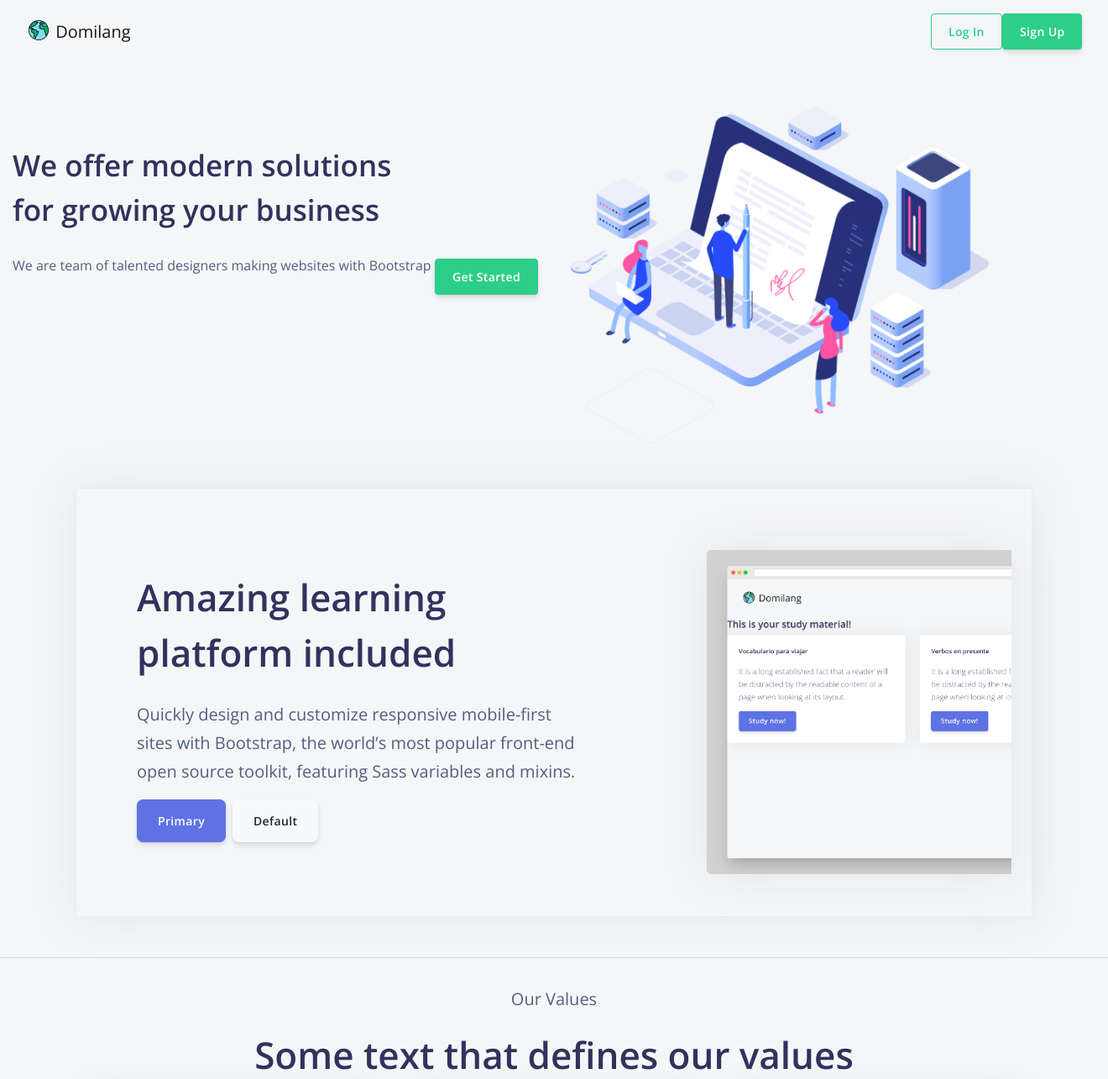
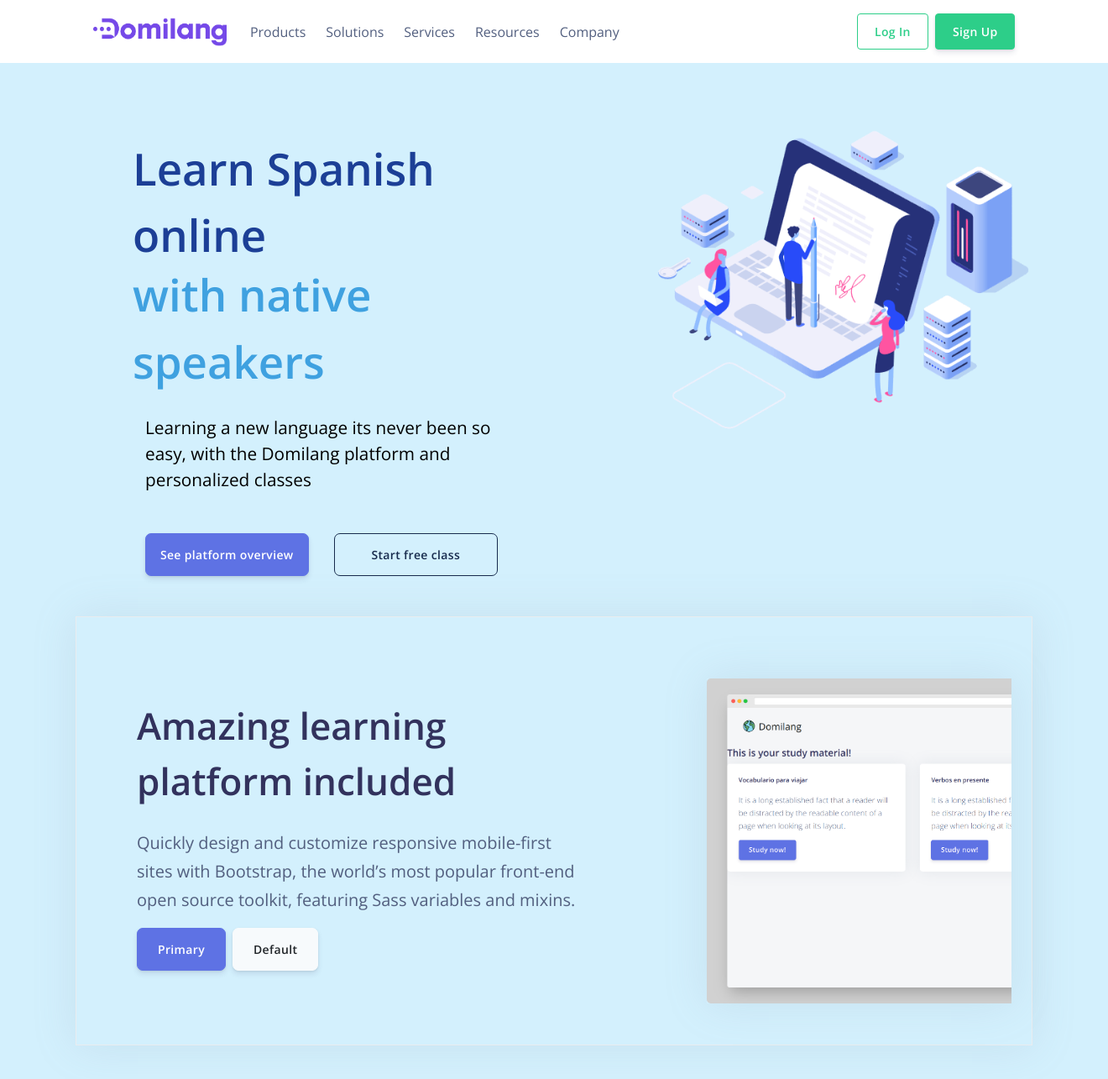
Before and after one commit to semroig/domilang-webapp, a Django app: template domilang/templates/domilang/index.html in a window 1320 px wide; the page is wider, and only the part inside the window is pictured. Shown: the top 1285 px of that part at 84% size. Run offline with Django 3.2, Linux system fonts and the light colour scheme; the template is opened without the code that fills it, so the values that code supplies are empty; style sheets or scripts are compiled from the project's sources; some libraries are stand-ins or nearby versions; grey boxes are pictures that could not be loaded.

Commit message:
Landing style

```diff
--- a/domilang/static/domilang/styles.css
+++ b/domilang/static/domilang/styles.css
@@ -1,7 +1,10 @@
-html,
-body {
+html,body {
   height: 100%;
-  background-color: #f5f6f8;
+  background-color: #d3f0fd;
+}
+
+.all_body {
+    padding: 30px;
 }
 
 input {
@@ -38,9 +41,14 @@
 }
 
 #hero_img {
-    width: 80%;
+    width: 90%;
 }
 
 #sticky-footer {
     flex-shrink: none;
 }
+
+#description {
+    color: black;
+    font-size: 1.3rem;
+}
--- a/domilang/templates/domilang/index.html
+++ b/domilang/templates/domilang/index.html
@@ -5,16 +5,30 @@
 
     <div class="container-fluid mt-5">
         <div class="row">
-            <div class="col-md-6 mt-5">
-                <h1 class="display-3">
-                    We offer modern solutions<br>for growing your business
+            <div class="col-md-7 mt-2 px-8">
+                <h1 class="display-1" style="color: #1c3f96;">
+                    Learn Spanish online
                 </h1>
-                <a>
-                    We are team of talented designers making websites with Bootstrap
-                </a>
-                <button class="btn btn-success mt-4">Get Started</button>
+                <h1 class="display-1 mt-n3" style="color: #3fa1e0;">
+                  with native speakers
+                </h1>
+                <div class="container-fluid mt-4">
+                  <a class="w-50" id="description">
+                    Learning a new language its never been so easy,
+                    with the Domilang platform and personalized classes
+                  </a>
+                  <br>
+                  <div class="row w-100 mt-5">
+                    <div class="col-md-6">
+                      <button type="button" class="btn btn-primary btn-lg btn-block">See platform overview</button>
+                    </div>
+                    <div class="col-md-6">
+                      <button type="button" class="btn btn-outline-default btn-lg btn-block">Start free class</button>
+                    </div>
+                  </div>
+                </div>
             </div>
-            <div class="col-md-6">
+            <div class="col-md-5">
                 <img src="{% static 'domilang/images/hero-img.png' %}" class="rounded" alt="hero pic" id="hero_img">
             </div>
         </div>
--- a/domilang/templates/domilang/layout.html
+++ b/domilang/templates/domilang/layout.html
@@ -9,7 +9,7 @@
         <title>Domilang</title>
 
         <!-- Favicon -->
-        <link href="{% static 'domilang/images/worldwide.svg' %}" rel="icon" type="image/png">
+        <link href="{% static 'domilang/images/icon.png' %}" rel="icon" type="image/png">
         <!-- Fonts -->
         <link href="https://fonts.googleapis.com/css?family=Open+Sans:300,400,600,700" rel="stylesheet">
         <!-- Icons -->
@@ -40,12 +40,26 @@
     </head>
     <body class="landing-page">
 
-        <nav class="navbar sticky-top navbar-expand-md navbar-light" style="background-color: #f5f6f8;">
+        <nav class="navbar sticky-top navbar-expand-md navbar-light px-7" style="background-color: white;">
             <!-- Navbar content -->
             <div class="container-fluid w-100">
                 <a class="navbar-brand" href="{% url 'domilang:index' %}">
-                    <img src="{% static 'domilang/images/worldwide.svg' %}" alt="" width="30" height="24" class="d-inline-block align-text-top">
-                    Domilang
+                    <img src="{% static 'domilang/images/logo.png' %}" alt="" width="" height="34" class="d-inline-block align-text-top">
+                </a>
+                <a class="nav-link active" aria-current="page" href="{% url 'domilang:home' %}">
+                  Products
+                </a>
+                <a class="nav-link active" aria-current="page" href="{% url 'domilang:home' %}">
+                  Solutions
+                </a>
+                <a class="nav-link active" aria-current="page" href="{% url 'domilang:home' %}">
+                  Services
+                </a>
+                <a class="nav-link active" aria-current="page" href="{% url 'domilang:home' %}">
+                  Resources
+                </a>
+                <a class="nav-link active" aria-current="page" href="{% url 'domilang:home' %}">
+                  Company
                 </a>
                 <button class="navbar-toggler" type="button" data-bs-toggle="collapse" data-bs-target="#navbarSupportedContent" aria-controls="navbarSupportedContent" aria-expanded="false" aria-label="Toggle navigation">
                     <span class="navbar-toggler-icon"></span>
@@ -87,16 +101,20 @@
                             </ul>
                         </div>
                       {% else %}
-                            <a class="btn btn-outline-success mx-auto" href="{% url 'domilang:login' %}">Log In</a>
-                            <a class="btn btn-success mx-auto" href="{% url 'domilang:register' %}">Sign Up</a>
+                        <a class="btn btn-outline-success" href="{% url 'domilang:login' %}">Log In</a>
+                        <a class="btn btn-success" href="{% url 'domilang:register' %}">Sign Up</a>
                       {% endif %}
                     </div>
                 </div>
             </div>
         </nav>
 
+        <div class="all_body">
           {% block body %}
           {% endblock %}
+        </div>
+
+        <!--
 
         <footer class="footer" id="sticky-footer">
             <div class="container">
@@ -147,6 +165,8 @@
             </div>
         </footer>
 
+        -->
+
         <script src="https://ajax.googleapis.com/ajax/libs/jquery/1.11.2/jquery.min.js"></script>
         <script src="{% static 'domilang/bootstrap-5.0.1-dist/js/bootstrap.bundle.js' %}"></script>
     </body>
```
Also changed, not shown: db.sqlite3, domilang/static/domilang/images/icon.png (added), domilang/static/domilang/images/logo.png (added). Lines whose indentation alone changed are shown as unchanged.
